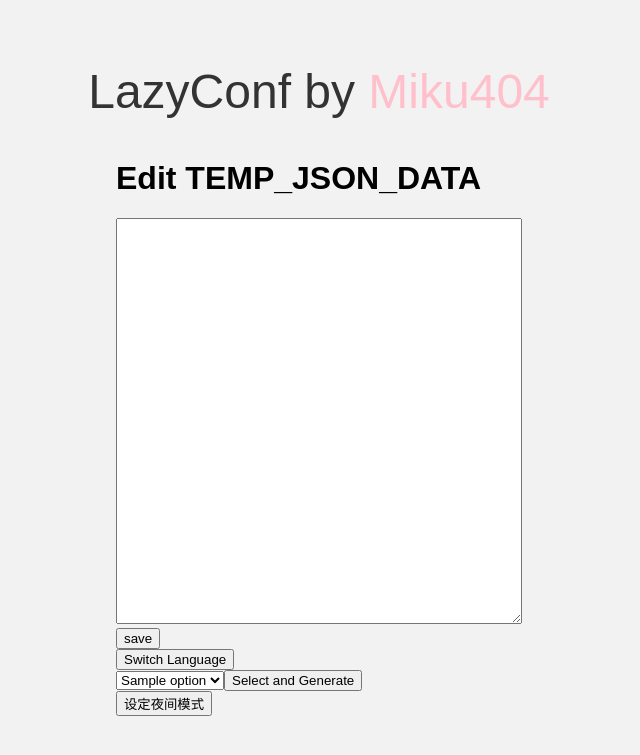
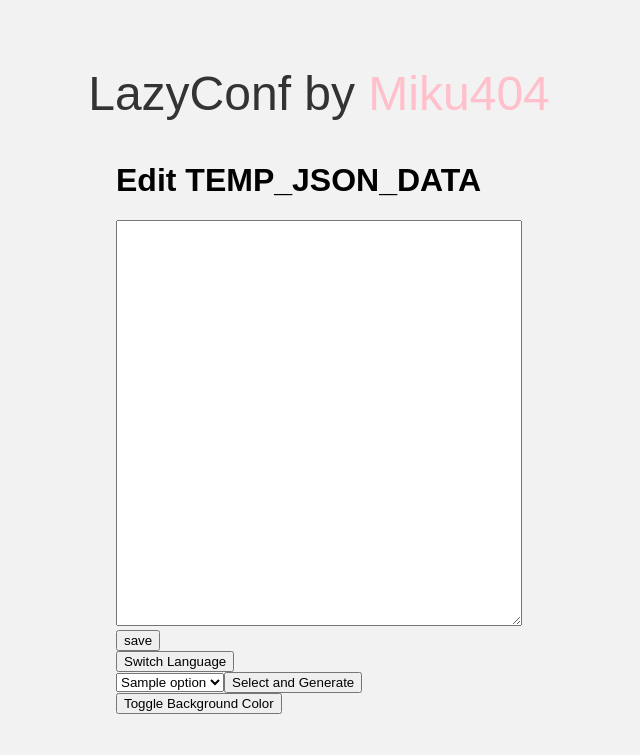
Before and after one commit to is-kurumi/sing-box-sub-converter, a Flask app: template templates/index.html in a window 1280 px wide. Shown: the top 755 px of the page, without its empty margins (321-961 px from the left). Run offline with Flask 3, Linux system fonts and the light colour scheme; the template is opened without the code that fills it: most values are stand-ins (such as "Sample title", 1, 10 or a date in 2020).

Commit message:
Update index.html

```diff
--- a/templates/index.html
+++ b/templates/index.html
@@ -68,13 +68,16 @@
     <script>
         function toggleBackgroundColor() {
             var body = document.body;
+            var title = document.querySelector('.title');
             var currentColor = window.getComputedStyle(body).backgroundColor;
             if (currentColor === 'rgb(242, 242, 242)') {
                 body.style.backgroundColor = '#333';
                 body.style.color = '#fff';
+                title.style.color = '#fff'; // 改变标题颜色
             } else {
                 body.style.backgroundColor = '#f2f2f2';
                 body.style.color = '#000';
+                title.style.color = '#333'; // 恢复标题颜色
             }
         }
     </script>
@@ -100,7 +103,7 @@
                     <input type="submit" value="Select and Generate">
                 </form>
             </div>
-            <button onclick="toggleBackgroundColor()">设定夜间模式</button>
+            <button onclick="toggleBackgroundColor()">Toggle Background Color</button>
         </div>
     </div>
 </body>
```
